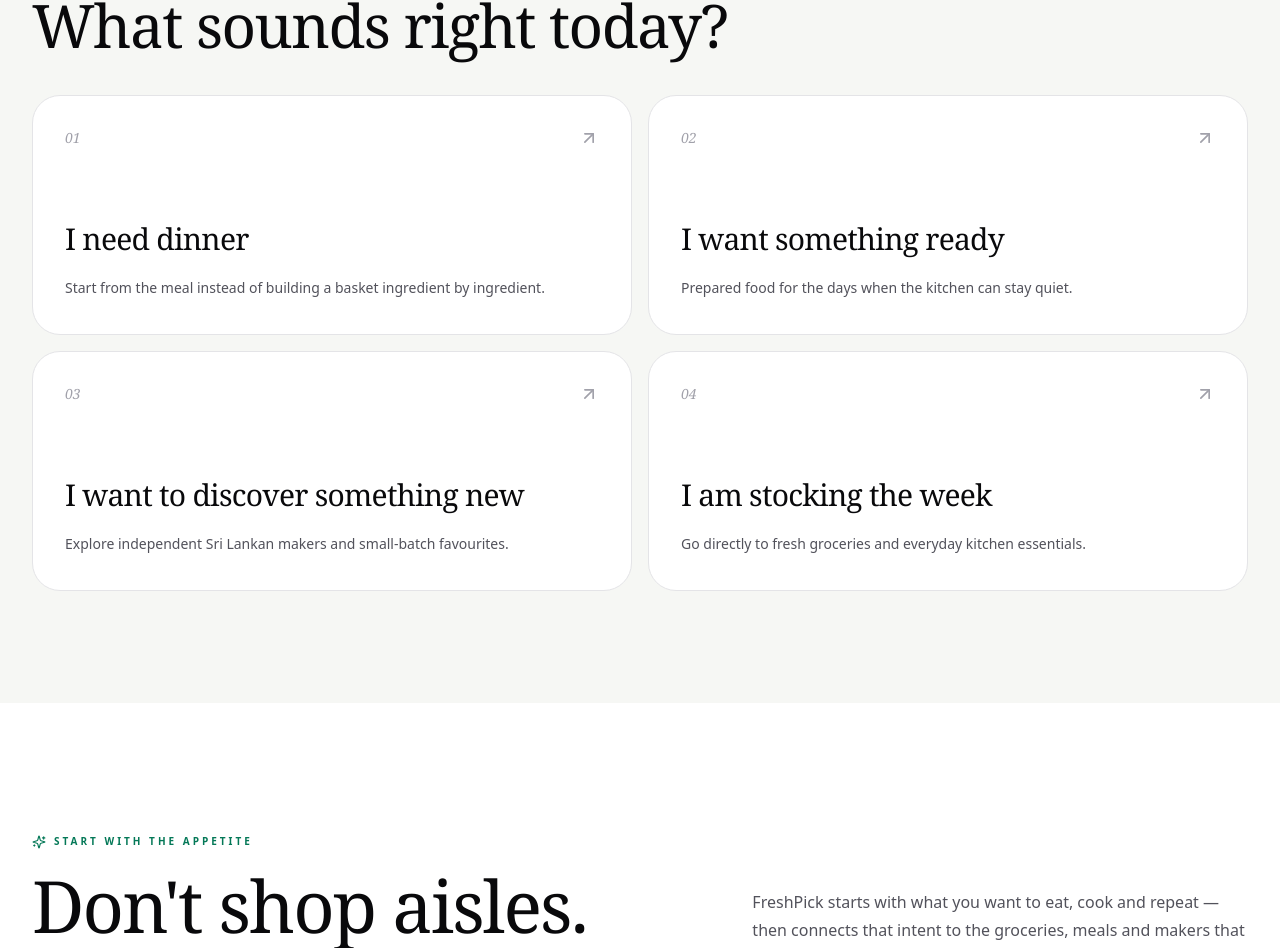
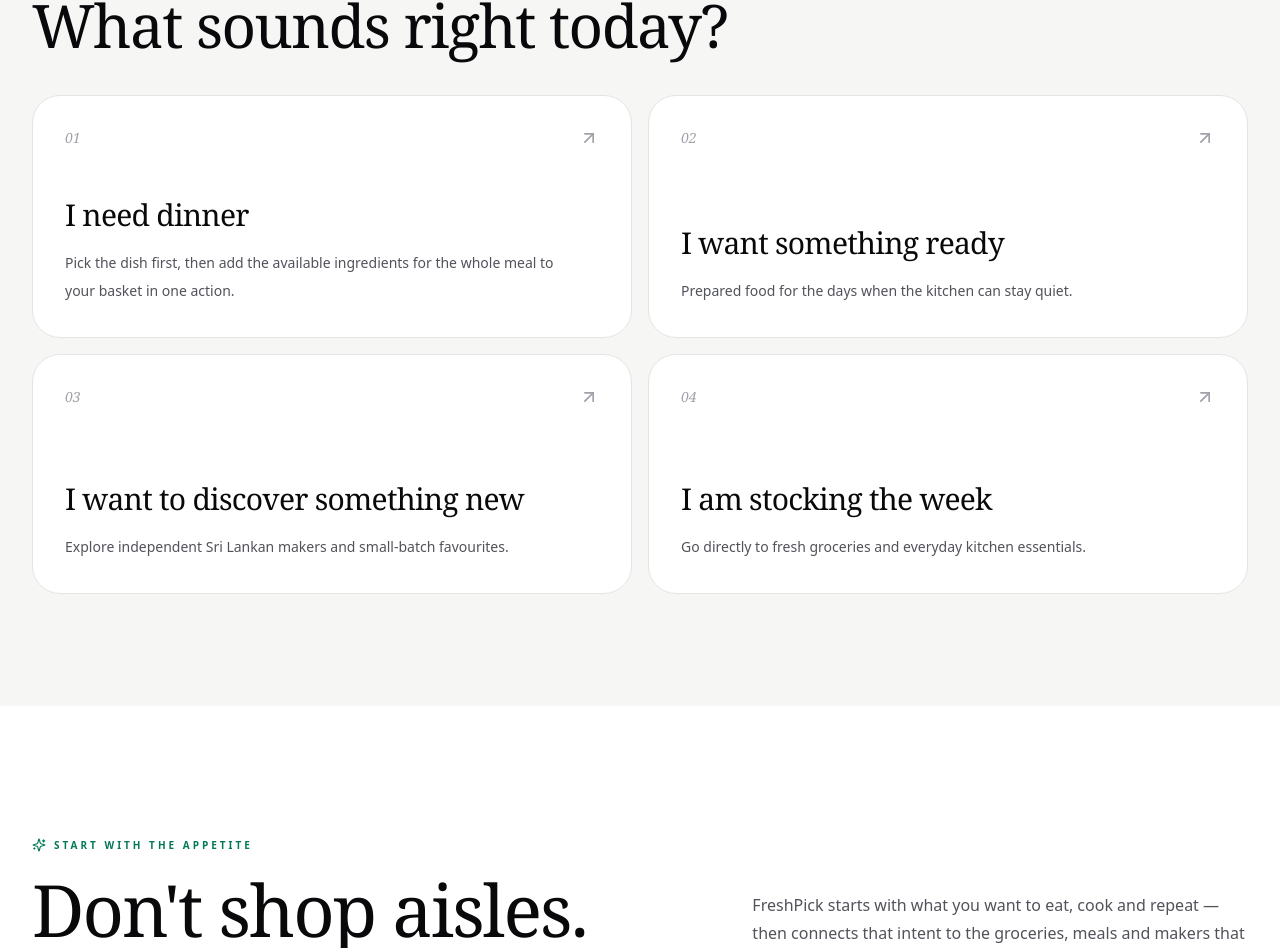
Before and after one commit to FreshOnTime/newfreshontimewebsite, a Next.js app: page /discover in a window 1280 px wide. Shown: the part 993-1941 px from the top of the page. Built offline with nearby package versions, Linux system fonts and the light colour scheme; no server answers.

Commit message:
Make shoppable recipes the dinner entry point

```diff
--- a/app/discover/page.tsx
+++ b/app/discover/page.tsx
@@ -5,15 +5,15 @@ import FoodDiscovery from "@/components/home/FoodDiscovery";
 
 export const metadata: Metadata = {
   title: "Discover What to Eat | FreshPick Colombo",
-  description: "Start with the meal, moment or routine. FreshPick Discover connects what you want to eat with groceries, meal kits, ready meals and local makers in Colombo.",
+  description: "Start with the meal, moment or routine. FreshPick Discover connects what you want to eat with shoppable recipes, groceries, ready meals and local makers in Colombo.",
   alternates: { canonical: "https://freshpick.lk/discover" },
 };
 
 const startingPoints = [
   {
     label: "I need dinner",
-    copy: "Start from the meal instead of building a basket ingredient by ingredient.",
-    href: "/meal-kits",
+    copy: "Pick the dish first, then add the available ingredients for the whole meal to your basket in one action.",
+    href: "/recipes",
   },
   {
     label: "I want something ready",
@@ -51,7 +51,7 @@ export default function DiscoverPage() {
                 FreshPick starts with your intent — dinner tonight, something ready, a local discovery, or the weekly routine — and takes you directly to the food that fits.
               </p>
               <Link
-                href="/meal-kits"
+                href="/recipes"
                 className="group inline-flex h-14 w-fit items-center gap-3 rounded-full bg-white px-7 text-[11px] font-bold uppercase tracking-[0.16em] text-[#07110c] transition-all hover:-translate-y-0.5 hover:bg-emerald-50 lg:justify-self-end"
               >
                 Find dinner <ArrowRight className="h-4 w-4 transition-transform group-hover:translate-x-1" />
```
